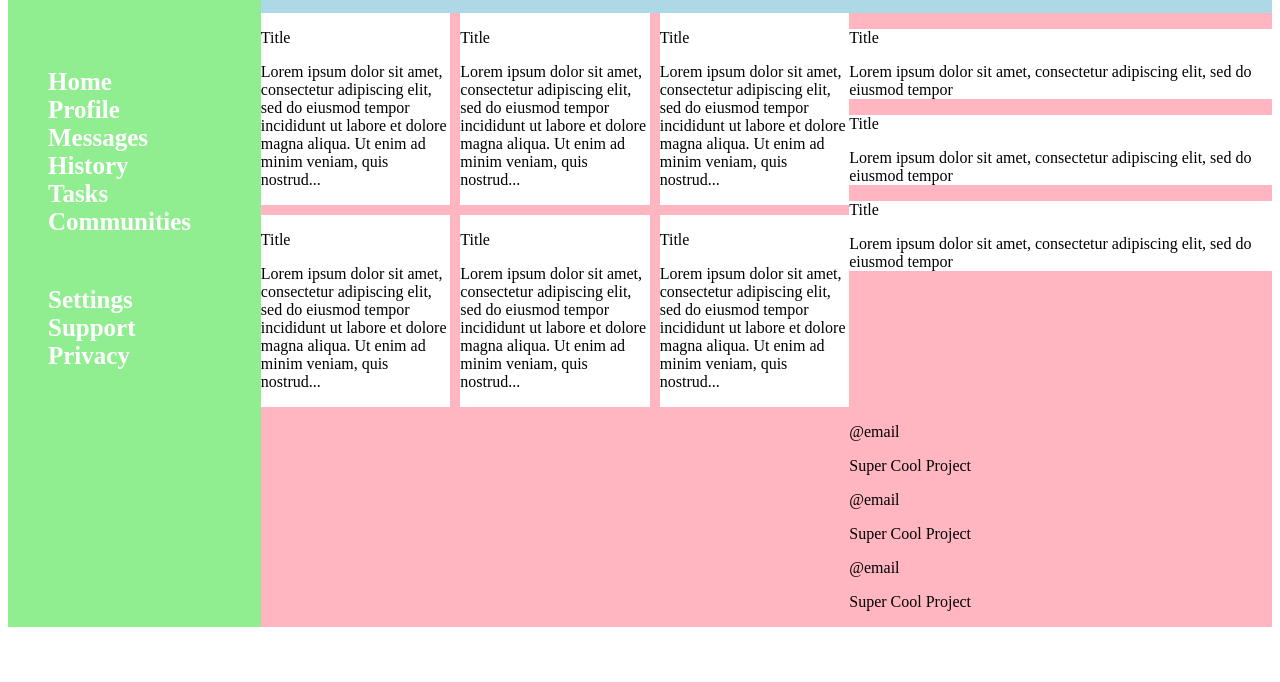
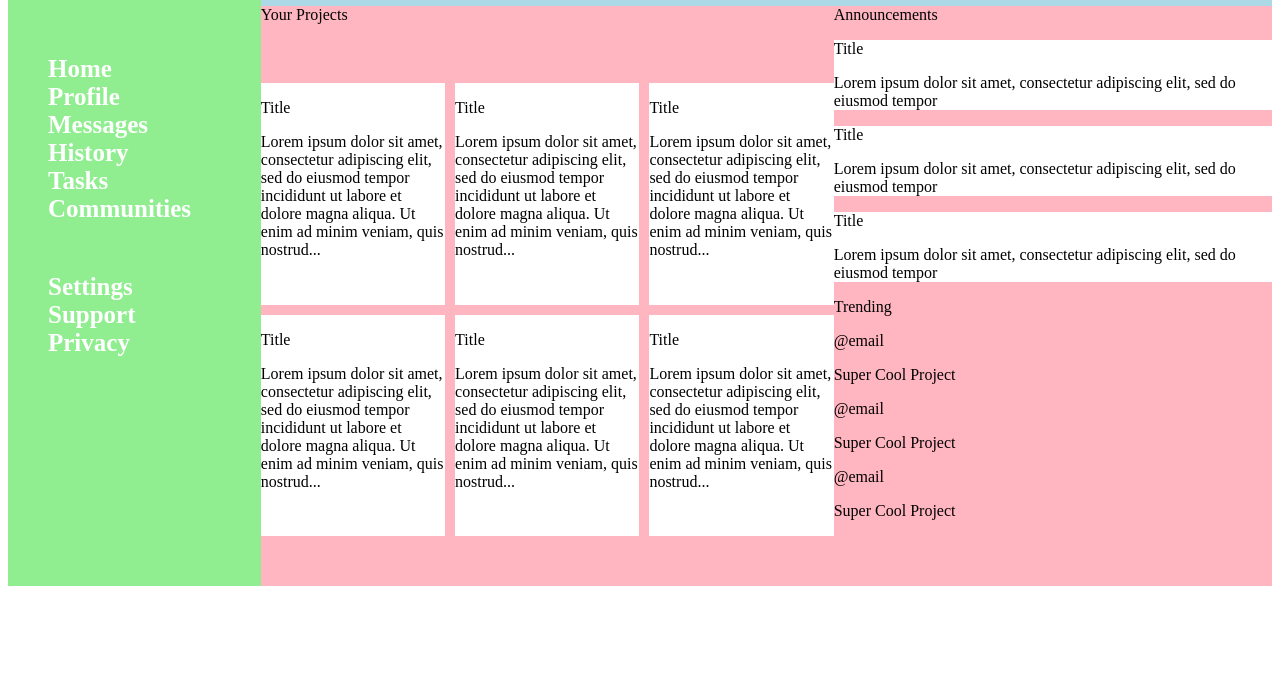
Before and after one commit to souste/admin_dashboard, a plain HTML site: page index.html in a window 1280 px wide. Shown: the part 118-800 px from the top of the page. Drawn offline with Linux system fonts and the light colour scheme.

Commit message:
further grid layout of 3 main components applied!

```diff
--- a/index.html
+++ b/index.html
@@ -40,8 +40,8 @@
       </div>
       <div class="main-content">
         <div class="your-projects">
-          <!-- <div>Your Projects</div> -->
-
+          <div>Your Projects</div>
+          <div class="your-projects-cards">
             <div class="card">
               <p class="title">Title</p>
               <p>
@@ -91,7 +91,10 @@
               </p>
             </div>
           </div>
+        </div>
+        <div class="announcements-trending">
           <div class="announcements">
+            <div>Announcements</div>
             <div class="card">
               <p class="title">Title</p>
               <p>
@@ -115,6 +118,7 @@
             </div>
           </div>
           <div class="trending">
+            <div>Trending</div>
             <div>
               <p>@email</p>
               <p>Super Cool Project</p>
@@ -130,5 +134,6 @@
           </div>
         </div>
       </div>
+    </div>
   </body>
 </html>
--- a/styles.css
+++ b/styles.css
@@ -70,23 +70,31 @@
   grid-column: 2;
   grid-row: 2 / 3;
   grid-template: 3fr 1fr;
+  padding-bottom: 50px;
 }
 
 .your-projects {
   display: grid;
+
+  grid-column: 1;
+}
+
+.your-projects-cards {
+  display: grid;
+  grid-template: 1fr 1fr / 1fr 1fr 1fr;
   gap: 10px;
-  grid-template: 1fr 1fr / 1fr 1fr 1fr;
-  grid-column: 1;
 }
 
 .card {
   background-color: white;
 }
 
-.announcements {
+.announcements-trending {
   grid-column: 2;
 }
 
+.announcements {
+}
+
 .trending {
-  grid-column: 2;
 }
```
Lines whose indentation alone changed are shown as unchanged.
